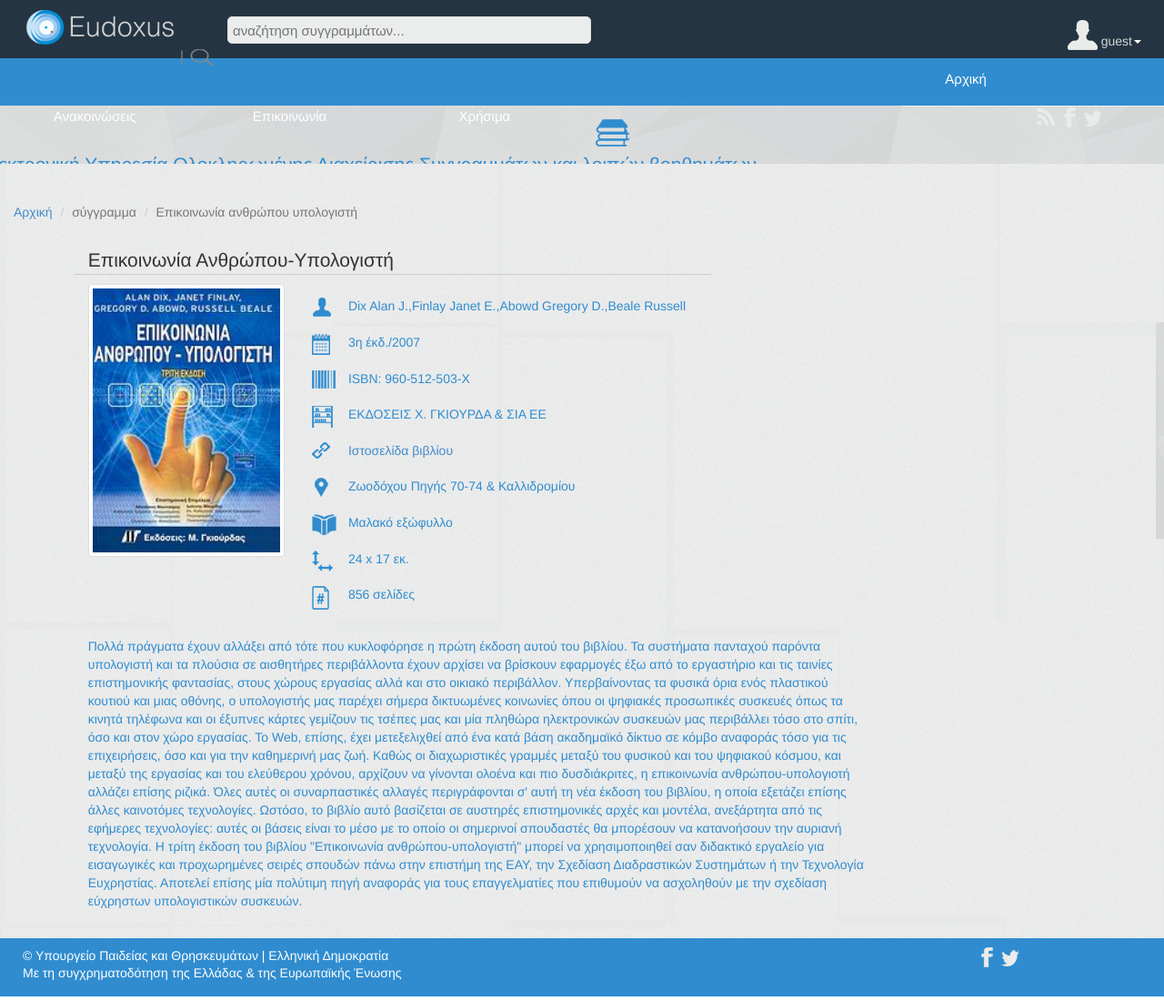
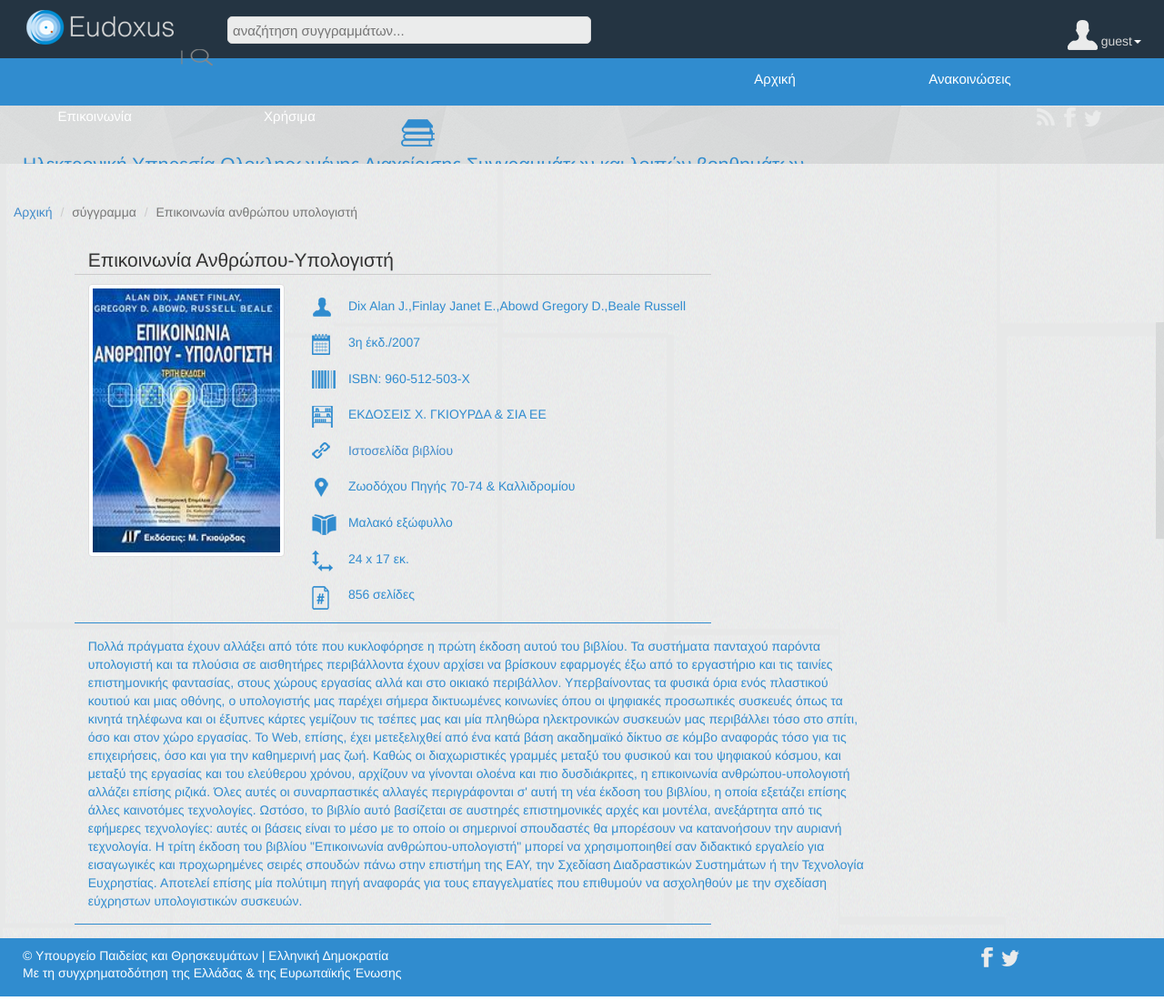
Before and after one commit to kntem/eudoxus_eam, a PHP site: page /browse_item.php in a window 1280 px wide. Shown: the whole page at 91% size. Run offline with PHP 8.4, Linux system fonts and the light colour scheme; some libraries are stand-ins or nearby versions.

Commit message:
style: minor changes

```diff
--- a/header.php
+++ b/header.php
@@ -1,13 +1,13 @@
 <div id="header" class="row">
-    <div class="col-xs-2"><img src="img/logo.png"></div>
-    <div class="col-xs-7">
+    <div class="col-xs-2"><a href="index.php"><img src="img/logo.png"></a></div>
+    <div class="col-xs-5">
         <form>
                 <input class="search rounded" type="text" placeholder="αναζήτηση συγγραμμάτων..." required>
                 <input id="search-button" type="button" value="">
         </form>
     </div>
     <div id=user class="dropdown col-xs-3">
-        <a style="float: right; margin-top: 17px;" id="dLabel" role="button" data-toggle="dropdown" data-target="#" href="register.php">
+        <a style="float: right; margin-top: 17px;" id="dLabel" role="button" data-toggle="dropdown" data-target="#" href="#">
                 <span id="username">guest</span><span class="caret" style="color:white"></span>
         </a>
         <ul class="dropdown-menu" role="menu" aria-labelledby="dLabel">
@@ -15,11 +15,12 @@
         </ul>
         <img style="float: right;" src="img/user-icon.png">
     </div>
+
 </div>
 
 <div id="mainmenu" class="row">
     <div class="row text-center" >
-        <div class="col-xs-2 lead mainmenu-font">Αρχική</div>
+        <div class="col-xs-2 "><a href="index.php" class="lead mainmenu-font">Αρχική</a></div>
         <div class="col-xs-2 lead mainmenu-font">Ανακοινώσεις</div>
         <div class="col-xs-2 lead mainmenu-font">Επικοινωνία</div>
         <div class="col-xs-2 lead mainmenu-font">Χρήσιμα</div>
@@ -34,10 +35,10 @@
 </div>
 
 <div id="subtitle" class="row blue-font">
-    <div class="col-xs-1" >
-        <div style="float:left;"><img style="height: 30;margin-top: 5px;" src="img/books.png"></div>
+    <div class="col-xs-1" style="width:40px;">
+        <div style="float:left;"><img style="height: 30; margin-top: 5px;" src="img/books.png"></div>
     </div>
     <div class="col-xs-10" >
-        <div style="margin-left:-52px; margin-top: 5px;" class="lead"> Ηλεκτρονική Υπηρεσία Ολοκληρωμένης Διαχείρισης Συγγραμμάτων και λοιπών βοηθημάτων</div>
+        <div style="margin-top: 5px;" class="lead"> Ηλεκτρονική Υπηρεσία Ολοκληρωμένης Διαχείρισης Συγγραμμάτων και λοιπών βοηθημάτων</div>
     </div>
 </div>
--- a/style.css
+++ b/style.css
@@ -11,6 +11,7 @@ button::-moz-focus-inner {
 
 html,body{
     height: 100%;
+    width: 100%;
 }
 
 #header {
@@ -125,6 +126,11 @@ form {
     width: 700px;
 }
 
+.blue-separator{
+    border-bottom: 1px solid #308ccf;
+    width: 700px;
+}
+
 .bottom-border{
     border-bottom: 1px solid #308ccf;
 }
```
